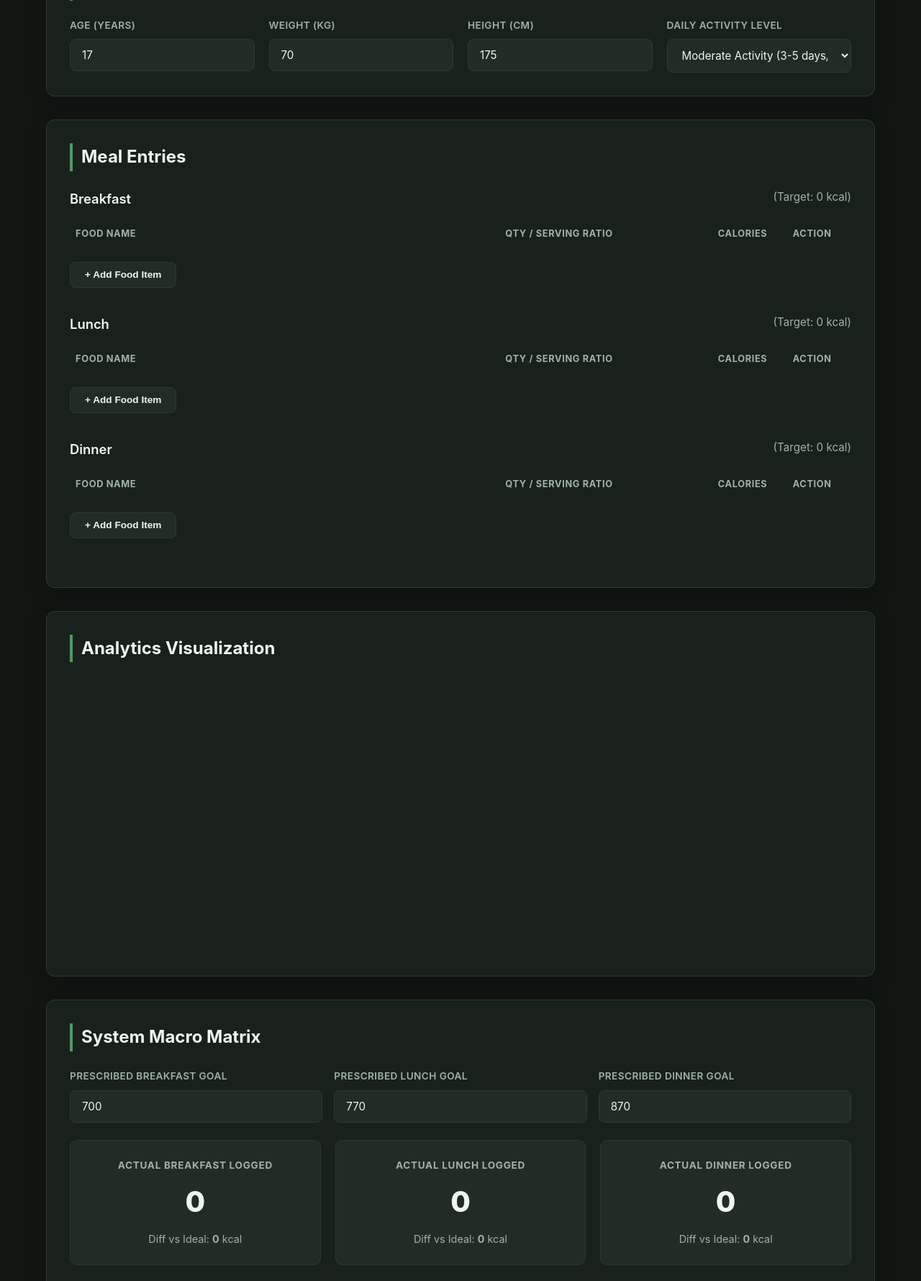
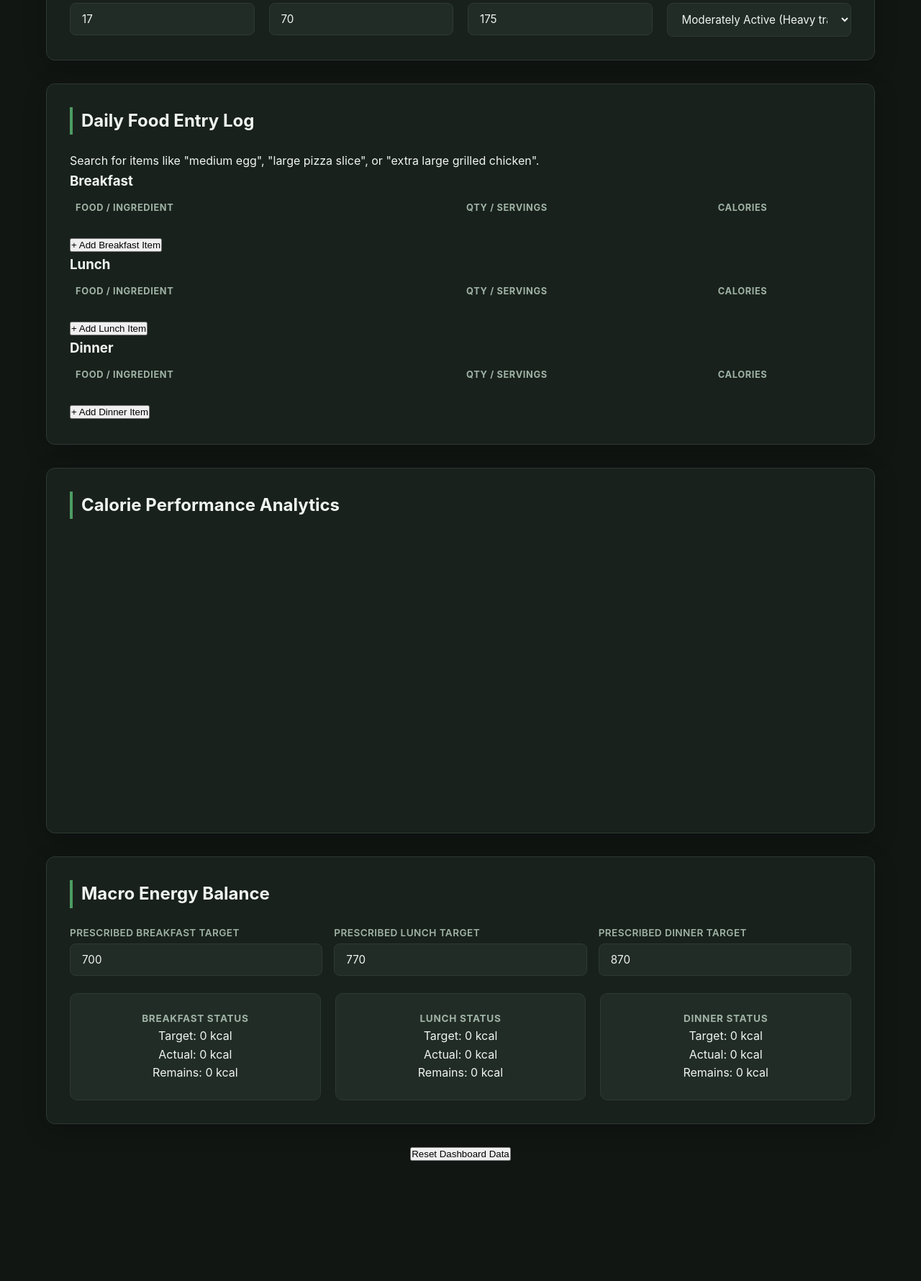
Before and after one commit to loedejb2-sys/caloriescalc, a plain HTML site: page index.html in a window 1280 px wide. Shown: the part 329-2109 px from the top of the page at 72% size. After the commit the page ends 2030 px from the top, so only its background shows below. Drawn offline with nearby package versions, Linux system fonts and the light colour scheme.

Commit message:
Update index.html 1.0.0 new

```diff
--- a/index.html
+++ b/index.html
@@ -3,165 +3,207 @@
 <head>
     <meta charset="UTF-8">
     <meta name="viewport" content="width=device-width, initial-scale=1.0">
-    <title>Dynamic Metabolic Engine & Calorie Tracker</title>
+    <title>Dynamic Fitness & Calorie Planner</title>
     <link rel="stylesheet" href="style.css">
-    <!-- Chart.js CDN -->
+    <!-- Chart.js for beautiful analytics visualization -->
     <script src="https://cdn.jsdelivr.net/npm/chart.js"></script>
 </head>
 <body>
 
-    <!-- Header & Navigation -->
-    <header class="main-header">
-        <h1>Metabolic Engine <span>v2.0</span></h1>
-        <p>Thermodynamic energy balance tracking & dynamic metabolic profiling.</p>
+    <!-- Header & App Title -->
+    <header class="app-header">
+        <h1>SageTracker</h1>
+        <p>Adaptive Calorie & Macro Planning Matrix</p>
     </header>
 
+    <!-- Navigation Tab Bar -->
     <div class="tab-navigation">
         <button class="tab-btn active" onclick="switchTab('all')">Show All</button>
-        <button class="tab-btn" onclick="switchTab('profile')">User Profile</button>
-        <button class="tab-btn" onclick="switchTab('meals')">Meals & Entry</button>
-        <button class="tab-btn" onclick="switchTab('analytics')">Analytics Chart</button>
+        <button class="tab-btn" onclick="switchTab('profile')">My Profile</button>
+        <button class="tab-btn" onclick="switchTab('meals')">Food Entry</button>
+        <button class="tab-btn" onclick="switchTab('analytics')">Analytics</button>
         <button class="tab-btn" onclick="switchTab('matrix')">Macro Matrix</button>
     </div>
 
-    <!-- 1. PROFILE SECTION -->
-    <section class="info-block profile-section">
-        <h2>Dynamic Metabolism Profile</h2>
+    <!-- TAB 1: User Profile Section -->
+    <section class="info-block profile-section" id="section-profile">
+        <h2>Metabolism Profile</h2>
         <div class="profile-grid">
-            <div>
+            <div class="form-group">
                 <label for="profile-age">Age (Years)</label>
                 <input type="number" id="profile-age" value="17" min="1" max="120">
             </div>
-            <div>
+            <div class="form-group">
                 <label for="profile-weight">Weight (kg)</label>
                 <input type="number" id="profile-weight" value="70" min="30" max="250">
             </div>
-            <div>
+            <div class="form-group">
                 <label for="profile-height">Height (cm)</label>
                 <input type="number" id="profile-height" value="175" min="100" max="250">
             </div>
-            <div>
-                <label for="profile-activity">Daily Activity Level</label>
+            <div class="form-group">
+                <label for="profile-activity">Weekly Activity Level</label>
                 <select id="profile-activity">
-                    <option value="1.2">Sedentary (No Dedicated Exercise)</option>
-                    <option value="1.375">Light Activity (1-2 days/week)</option>
-                    <option value="1.55" selected>Moderate Activity (3-5 days/week weightlifting)</option>
-                    <option value="1.725">Heavy Activity (6-7 days/week intense training)</option>
-                    <option value="1.9">Extreme Athlete (Double Daily Training Sessions)</option>
+                    <option value="1.2">Sedentary (Desk Job/Study Only)</option>
+                    <option value="1.375">Lightly Active (Light exercise 1-3 days/wk)</option>
+                    <option value="1.55" selected>Moderately Active (Heavy training 3-5 days/wk)</option>
+                    <option value="1.725">Very Active (Intense training 6-7 days/wk)</option>
+                    <option value="1.9">Extreme Athlete (Heavy daily double sessions)</option>
                 </select>
             </div>
         </div>
     </section>
 
-    <!-- 2. MEALS SECTION -->
-    <section class="info-block meal-section">
-        <h2>Meal Entries</h2>
+    <!-- TAB 2: Food Entry & Meal Sections -->
+    <section class="info-block meal-section" id="section-meals">
+        <h2>Daily Food Entry Log</h2>
+        <p class="subtitle">Search for items like "medium egg", "large pizza slice", or "extra large grilled chicken".</p>
 
-        <!-- Breakfast -->
-        <div class="meal-group">
-            <h3>Breakfast <span>(Target: <span id="target-disp-breakfast">0</span> kcal)</span></h3>
-            <table>
+        <!-- Breakfast Card -->
+        <div class="meal-card" data-meal="breakfast">
+            <h3>Breakfast</h3>
+            <table class="food-table">
                 <thead>
                     <tr>
-                        <th style="width: 55%;">Food Name</th>
-                        <th style="width: 20%;">Qty / Serving Ratio</th>
-                        <th style="width: 15%; text-align: right;">Calories</th>
-                        <th style="width: 10%; text-align: center;">Action</th>
+                        <th style="width: 50%;">Food / Ingredient</th>
+                        <th style="width: 20%;">Qty / Servings</th>
+                        <th style="width: 20%; text-align: right;">Calories</th>
+                        <th style="width: 10%;"></th>
                     </tr>
                 </thead>
-                <tbody id="table-breakfast" data-meal="breakfast">
-                    <!-- Dynamic Rows Will Load Here -->
+                <tbody id="list-breakfast" data-meal="breakfast">
+                    <!-- Dynamic Rows are generated here -->
                 </tbody>
             </table>
-            <button class="btn-secondary" onclick="addTableRow('breakfast')">+ Add Food Item</button>
+            <button class="add-row-btn" onclick="addFoodRow('breakfast')">+ Add Breakfast Item</button>
         </div>
 
-        <!-- Lunch -->
-        <div class="meal-group">
-            <h3>Lunch <span>(Target: <span id="target-disp-lunch">0</span> kcal)</span></h3>
-            <table>
+        <!-- Lunch Card -->
+        <div class="meal-card" data-meal="lunch">
+            <h3>Lunch</h3>
+            <table class="food-table">
                 <thead>
                     <tr>
-                        <th style="width: 55%;">Food Name</th>
-                        <th style="width: 20%;">Qty / Serving Ratio</th>
-                        <th style="width: 15%; text-align: right;">Calories</th>
-                        <th style="width: 10%; text-align: center;">Action</th>
+                        <th style="width: 50%;">Food / Ingredient</th>
+                        <th style="width: 20%;">Qty / Servings</th>
+                        <th style="width: 20%; text-align: right;">Calories</th>
+                        <th style="width: 10%;"></th>
                     </tr>
                 </thead>
-                <tbody id="table-lunch" data-meal="lunch">
-                    <!-- Dynamic Rows Will Load Here -->
+                <tbody id="list-lunch" data-meal="lunch">
+                    <!-- Dynamic Rows are generated here -->
                 </tbody>
             </table>
-            <button class="btn-secondary" onclick="addTableRow('lunch')">+ Add Food Item</button>
+            <button class="add-row-btn" onclick="addFoodRow('lunch')">+ Add Lunch Item</button>
         </div>
 
-        <!-- Dinner -->
-        <div class="meal-group">
-            <h3>Dinner <span>(Target: <span id="target-disp-dinner">0</span> kcal)</span></h3>
-            <table>
+        <!-- Dinner Card -->
+        <div class="meal-card" data-meal="dinner">
+            <h3>Dinner</h3>
+            <table class="food-table">
                 <thead>
                     <tr>
-                        <th style="width: 55%;">Food Name</th>
-                        <th style="width: 20%;">Qty / Serving Ratio</th>
-                        <th style="width: 15%; text-align: right;">Calories</th>
-                        <th style="width: 10%; text-align: center;">Action</th>
+                        <th style="width: 50%;">Food / Ingredient</th>
+                        <th style="width: 20%;">Qty / Servings</th>
+                        <th style="width: 20%; text-align: right;">Calories</th>
+                        <th style="width: 10%;"></th>
                     </tr>
                 </thead>
-                <tbody id="table-dinner" data-meal="dinner">
-                    <!-- Dynamic Rows Will Load Here -->
+                <tbody id="list-dinner" data-meal="dinner">
+                    <!-- Dynamic Rows are generated here -->
                 </tbody>
             </table>
-            <button class="btn-secondary" onclick="addTableRow('dinner')">+ Add Food Item</button>
+            <button class="add-row-btn" onclick="addFoodRow('dinner')">+ Add Dinner Item</button>
         </div>
     </section>
 
-    <!-- 3. ANALYTICS SECTION -->
-    <section class="info-block chart-section">
-        <h2>Analytics Visualization</h2>
+    <!-- TAB 3: Dynamic Charts & Visualization -->
+    <section class="info-block chart-section" id="section-analytics">
+        <h2>Calorie Performance Analytics</h2>
         <div class="chart-container">
             <canvas id="calorieChart"></canvas>
         </div>
     </section>
 
-    <!-- 4. MATRIX SECTION -->
-    <section class="info-block matrix-section">
-        <h2>System Macro Matrix</h2>
+    <!-- TAB 4: Macro Summary Matrix -->
+    <section class="info-block matrix-section" id="section-matrix">
+        <h2>Macro Energy Balance</h2>
 
-        <div style="margin-bottom: 1.5rem; display: grid; grid-template-columns: repeat(auto-fit, minmax(200px, 1fr)); gap: 1rem;">
+        <!-- Interactive target tuning panel -->
+        <div style="margin-bottom: 1.5rem; display: grid; grid-template-columns: repeat(auto-fit, minmax(180px, 1fr)); gap: 1rem;">
             <div>
-                <label>Prescribed Breakfast Goal</label>
+                <label style="color: var(--text-muted); font-size: 0.85rem; display: block; margin-bottom: 0.25rem;">Prescribed Breakfast Target</label>
                 <input type="number" class="mockup-input" data-type="prescribed" data-meal="0" value="700">
             </div>
             <div>
-                <label>Prescribed Lunch Goal</label>
+                <label style="color: var(--text-muted); font-size: 0.85rem; display: block; margin-bottom: 0.25rem;">Prescribed Lunch Target</label>
                 <input type="number" class="mockup-input" data-type="prescribed" data-meal="1" value="770">
             </div>
             <div>
-                <label>Prescribed Dinner Goal</label>
+                <label style="color: var(--text-muted); font-size: 0.85rem; display: block; margin-bottom: 0.25rem;">Prescribed Dinner Target</label>
                 <input type="number" class="mockup-input" data-type="prescribed" data-meal="2" value="870">
             </div>
         </div>
 
         <div class="matrix-container">
+            <!-- Breakfast Metrics -->
             <div class="matrix-card">
-                <h4>Actual Breakfast Logged</h4>
-                <div class="value" id="mockup-actual-b">0</div>
-                <p>Diff vs Ideal: <span id="mockup-diff-b" class="diff-span">0</span> kcal</p>
+                <h4>Breakfast Status</h4>
+                <div class="value-row">
+                    <span>Target:</span>
+                    <span id="target-val-b" class="highlight">0 kcal</span>
+                </div>
+                <div class="value-row">
+                    <span>Actual:</span>
+                    <span id="mockup-actual-b" class="actual-metric">0 kcal</span>
+                </div>
+                <div class="value-row">
+                    <span>Remains:</span>
+                    <span id="mockup-diff-b" class="diff-metric">0 kcal</span>
+                </div>
             </div>
+
+            <!-- Lunch Metrics -->
             <div class="matrix-card">
-                <h4>Actual Lunch Logged</h4>
-                <div class="value" id="mockup-actual-l">0</div>
-                <p>Diff vs Ideal: <span id="mockup-diff-l" class="diff-span">0</span> kcal</p>
+                <h4>Lunch Status</h4>
+                <div class="value-row">
+                    <span>Target:</span>
+                    <span id="target-val-l" class="highlight">0 kcal</span>
+                </div>
+                <div class="value-row">
+                    <span>Actual:</span>
+                    <span id="mockup-actual-l" class="actual-metric">0 kcal</span>
+                </div>
+                <div class="value-row">
+                    <span>Remains:</span>
+                    <span id="mockup-diff-l" class="diff-metric">0 kcal</span>
+                </div>
             </div>
+
+            <!-- Dinner Metrics -->
             <div class="matrix-card">
-                <h4>Actual Dinner Logged</h4>
-                <div class="value" id="mockup-actual-d">0</div>
-                <p>Diff vs Ideal: <span id="mockup-diff-d" class="diff-span">0</span> kcal</p>
+                <h4>Dinner Status</h4>
+                <div class="value-row">
+                    <span>Target:</span>
+                    <span id="target-val-d" class="highlight">0 kcal</span>
+                </div>
+                <div class="value-row">
+                    <span>Actual:</span>
+                    <span id="mockup-actual-d" class="actual-metric">0 kcal</span>
+                </div>
+                <div class="value-row">
+                    <span>Remains:</span>
+                    <span id="mockup-diff-d" class="diff-metric">0 kcal</span>
+                </div>
             </div>
         </div>
     </section>
 
-    <!-- App Execution Logic -->
+    <!-- Global App Control Buttons -->
+    <div style="display: flex; gap: 1rem; justify-content: center; margin-bottom: 3rem;">
+        <button class="control-btn clear-btn" onclick="clearAllData()">Reset Dashboard Data</button>
+    </div>
+
     <script src="app.js"></script>
 </body>
 </html>
```
